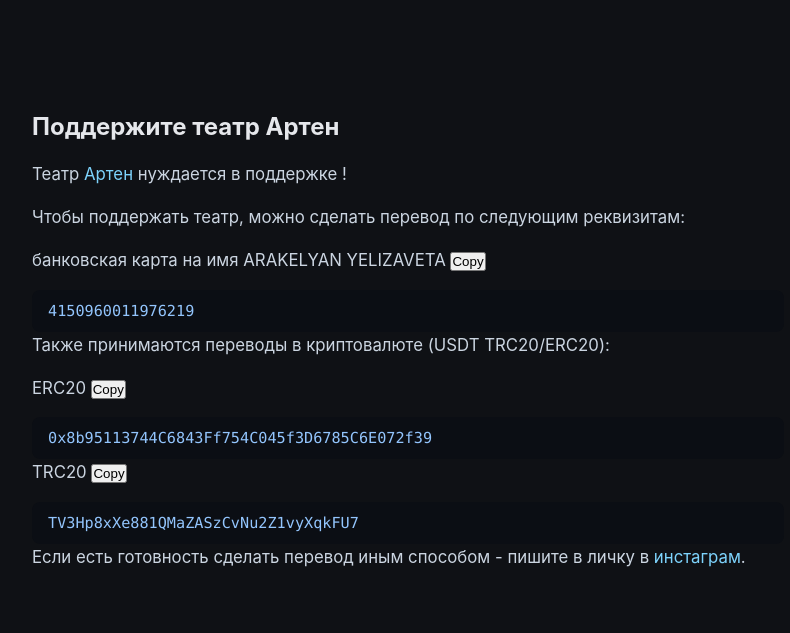
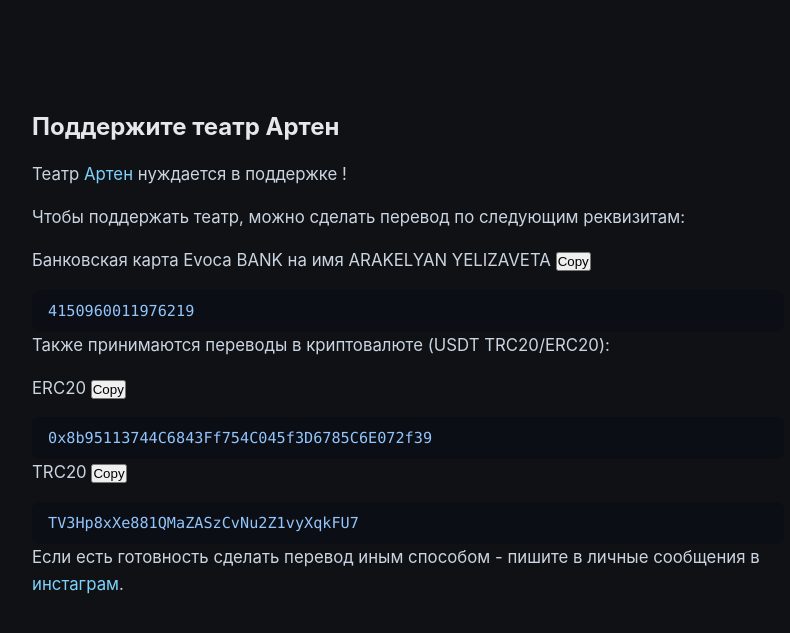
Before and after one commit to ispacex/ispacex.github.io, a Jekyll site: the page built from theatre/donate/index.md, in a window 1280 px wide. Shown: the top 633 px of the page, without its empty margins (232-1022 px from the left). Built offline with Jekyll 4.4.1, drawn with Linux system fonts in a browser that asks for light colours.

Commit message:
fix markup

````diff
--- a/theatre/donate/index.md
+++ b/theatre/donate/index.md
@@ -7,7 +7,7 @@ layout: donate
 
 Чтобы поддержать театр, можно сделать перевод по следующим реквизитам:
 
-банковская карта на имя ARAKELYAN YELIZAVETA {% include copy.html id="4150960011976219" %}
+Банковская карта Evoca BANK на имя ARAKELYAN YELIZAVETA {% include copy.html id="4150960011976219" %}
 
 ```text
 4150960011976219
@@ -27,4 +27,4 @@ TRC20 {% include copy_trc20.html %}
 TV3Hp8xXe881QMaZASzCvNu2Z1vyXqkFU7
 ```
 
-Если есть готовность сделать перевод иным способом - пишите в личку в [инстаграм](https://www.instagram.com/arten_theatre).
+Если есть готовность сделать перевод иным способом - пишите в личные сообщения в [инстаграм](https://www.instagram.com/arten_theatre).
````
